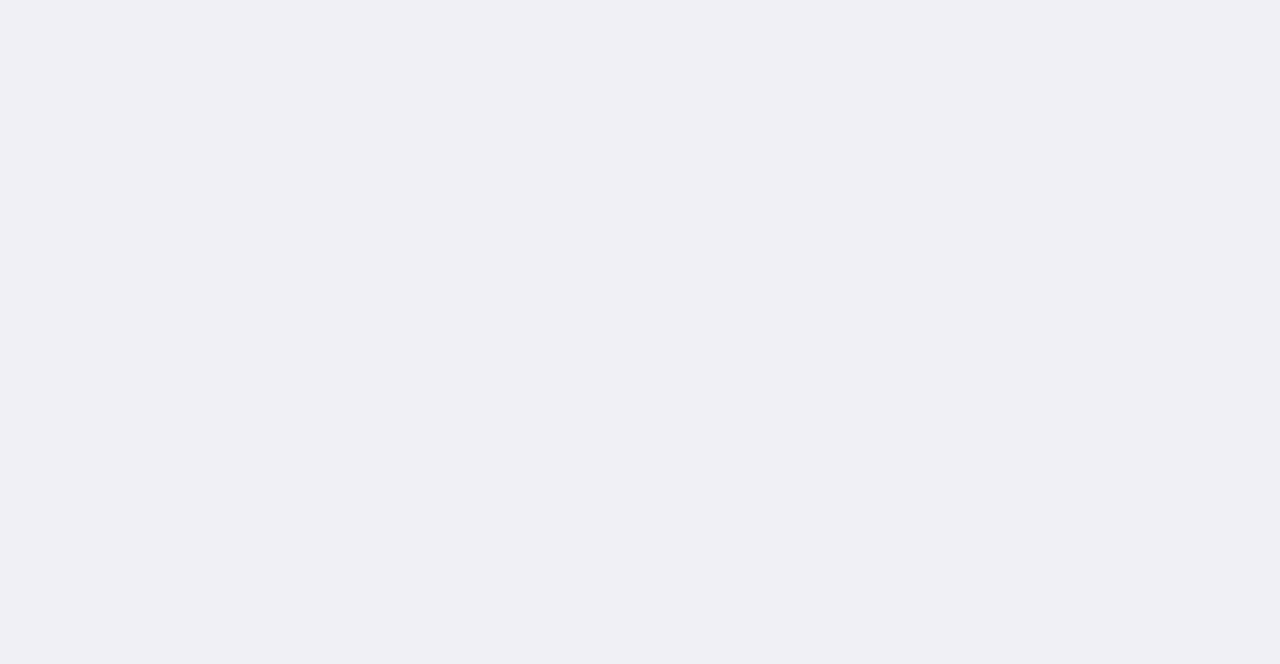
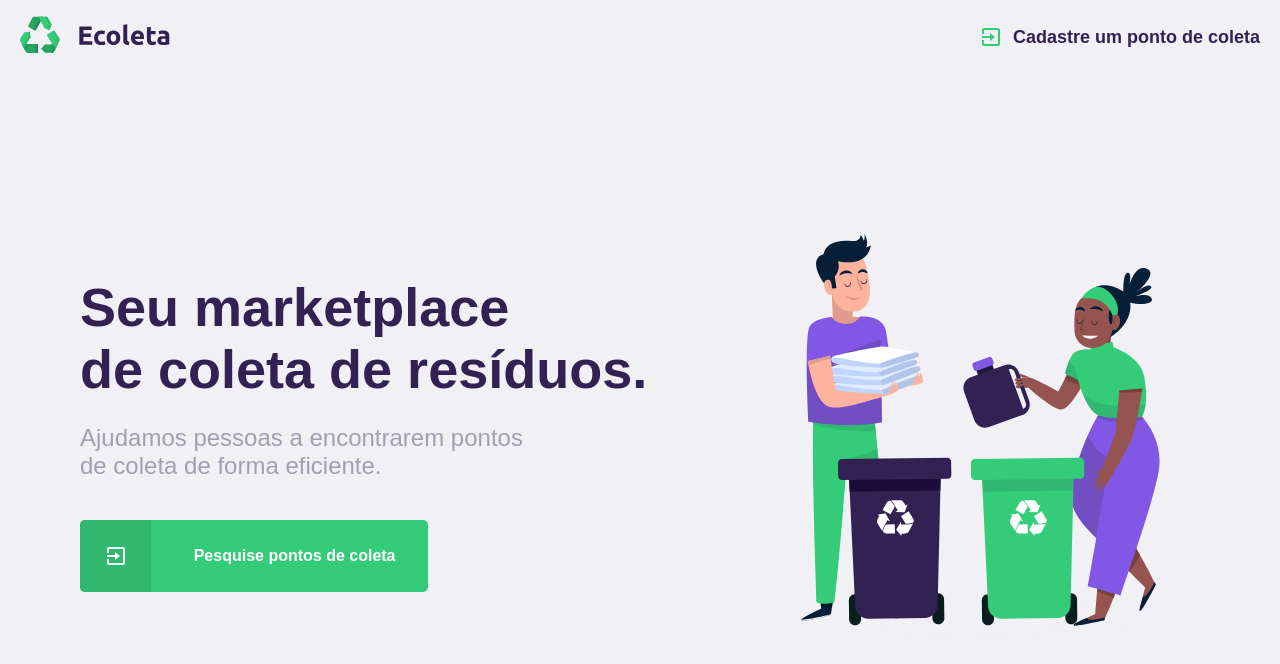
Before and after one commit to eduardor2m/ecoleta, a Next.js app: page / in a window 1280 px wide. Shown: the top 664 px of the page. Built offline with nearby package versions, Linux system fonts and the light colour scheme.

Commit message:
feat: first page

```diff
--- a/src/pages/index.tsx
+++ b/src/pages/index.tsx
@@ -1,5 +1,9 @@
+import { BiExit } from 'react-icons/bi';
+
 import type { NextPage } from 'next';
 import Head from 'next/head';
+import Image from 'next/image';
+import Link from 'next/link';
 
 import styles from '../styles/pages/Home.module.scss';
 
@@ -12,9 +16,56 @@ const Home: NextPage = () => {
         <link rel="icon" href="/assets/icon.svg" />
       </Head>
 
-      <main className={styles.main}></main>
+      <nav className={styles.navbar}>
+        <Link href="/">
+          <a href="/">
+            <Image
+              src="/assets/logo.svg"
+              alt="Ecoleta"
+              width={150}
+              height={50}
+            />
+          </a>
+        </Link>
 
-      <footer className={styles.footer}></footer>
+        <Link href="/point">
+          <a href="/point" className={styles.link}>
+            <BiExit color="#34CB79" size={24} />
+            <span className={styles.textLink}>Cadastre um ponto de coleta</span>
+          </a>
+        </Link>
+      </nav>
+
+      <main className={styles.main}>
+        <section className={styles.info}>
+          <h1 className={styles.title}>
+            Seu marketplace <br /> de coleta de resíduos.
+          </h1>
+          <p className={styles.description}>
+            Ajudamos pessoas a encontrarem pontos <br /> de coleta de forma
+            eficiente.
+          </p>
+          <button className={styles.button}>
+            <section className={styles.buttonIcon}>
+              <BiExit color="#fff" size={24} />
+            </section>
+            <section className={styles.sectionText}>
+              <span className={styles.buttonText}>
+                Pesquise pontos de coleta
+              </span>
+            </section>
+          </button>
+        </section>
+
+        <section className={styles.image}>
+          <Image
+            src="/assets/people.svg"
+            alt="Ecoleta"
+            width={400}
+            height={400}
+          />
+        </section>
+      </main>
     </div>
   );
 };
--- a/src/styles/pages/Home.module.scss
+++ b/src/styles/pages/Home.module.scss
@@ -1,5 +1,96 @@
 .main {
   max-width: 1120px;
   margin: 0 auto;
+  display: flex;
+  flex-direction: row;
 
 }
+
+.navbar {
+  display: flex;
+  width: 100%;
+  justify-content: space-between;
+  align-items: center;
+  padding: 10px 20px;
+
+  .link {
+    display: flex;
+    align-items: center;
+    font-size: 18px;
+
+    .textLink {
+      margin-left: 10px;
+      color: var(--title);
+      font-weight: bold;
+    }
+  }
+}
+
+.info {
+  display: flex;
+  width: 60vw;
+  height: 90vh;
+  flex-direction: column;
+  align-items: flex-start;
+  justify-content: center;
+
+  .title {
+    font-size: 54px;
+    font-weight: bold;
+    color: var(--title);
+  }
+
+  .description {
+    font-size: 24px;
+    margin-top: 24px;
+    color: var(--subText);
+  }
+
+  .button {
+    display: flex;
+    width: 348px;
+    height: 72px;
+    align-items: center;
+    border-radius: 5px;
+    margin-top: 40px;
+    background-color: var(--greenpeace);
+    cursor: pointer;
+    transition: all 0.3s ease-in-out;
+    border: none;
+
+    .buttonIcon {
+      display: flex;
+      width: 72px;
+      height: 72px;
+      border-radius: 5px 0 0 5px;
+      align-items: center;
+      justify-content: center;
+      background-color: #2FB86E;
+    }
+
+    .sectionText {
+      display: flex;
+      width: 280px;
+      height: 72px;
+      border-radius: 0 5px 5px 0;
+      align-items: center;
+      justify-content: center;
+    }
+
+    .buttonText {
+      margin-left: 10px;
+      font-size: 16px;
+      font-weight: bold;
+      color: #fff;
+    }
+  }
+}
+
+.image {
+  display: flex;
+  width: 40vw;
+  height: 90vh;
+  flex-direction: column;
+  align-items: center;
+  justify-content: center;
+}
```
